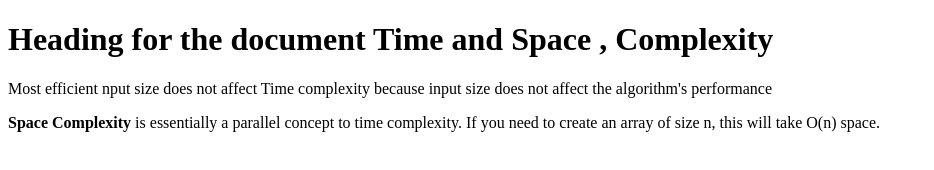
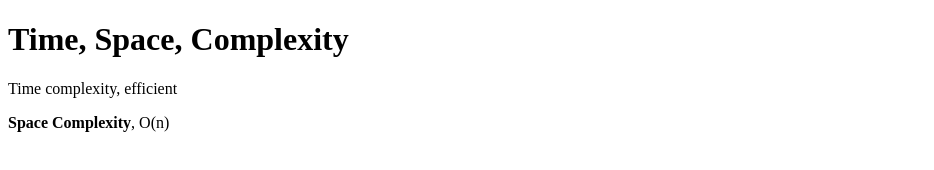
Before and after one commit to acciojob/time-and-space-complexity-anonymous-cloud, a website: page main.html in a window 1280 px wide. Shown: the whole page, without its empty margins (0-934 px from the left). Drawn offline with Linux system fonts and the light colour scheme.

Commit message:
created a submission

```diff
--- a/main.html
+++ b/main.html
@@ -8,10 +8,9 @@
 
 <body>
 	<!-- the entire body must be written by student -->
-<h1>Heading for the document Time and  Space , Complexity </h1>
-	<p> Most efficient nput size does not affect Time complexity because input size does not affect the algorithm's performance</p>
-	<p> <b>Space Complexity</b> is essentially a parallel concept to time complexity. If you need to create an array of size n, this will take O(n) space.</p>
-
+<h1>Time, Space, Complexity</h1>
+<p>Time complexity, efficient</p>
+<p><b>Space Complexity</b>, O(n)</p>
 
     <script type="text/javascript" src="./script.js">
 </script>
```
